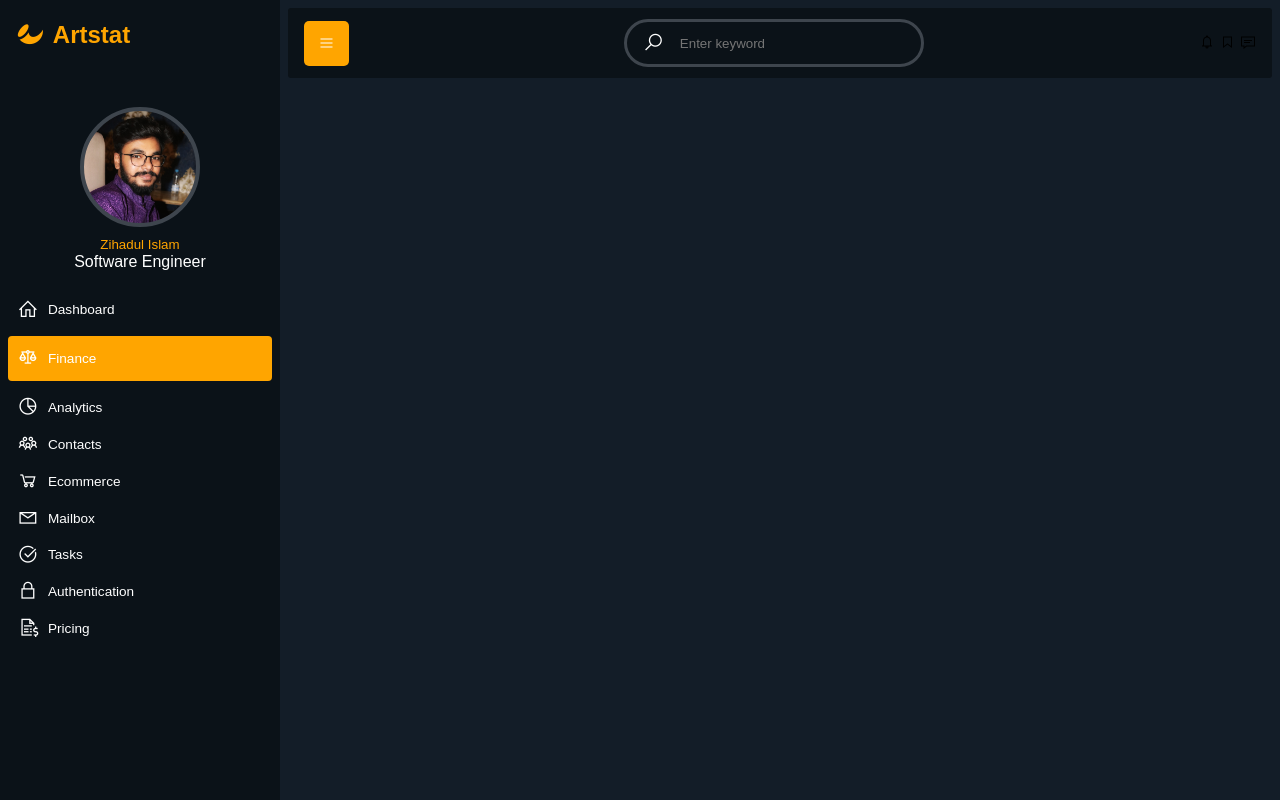
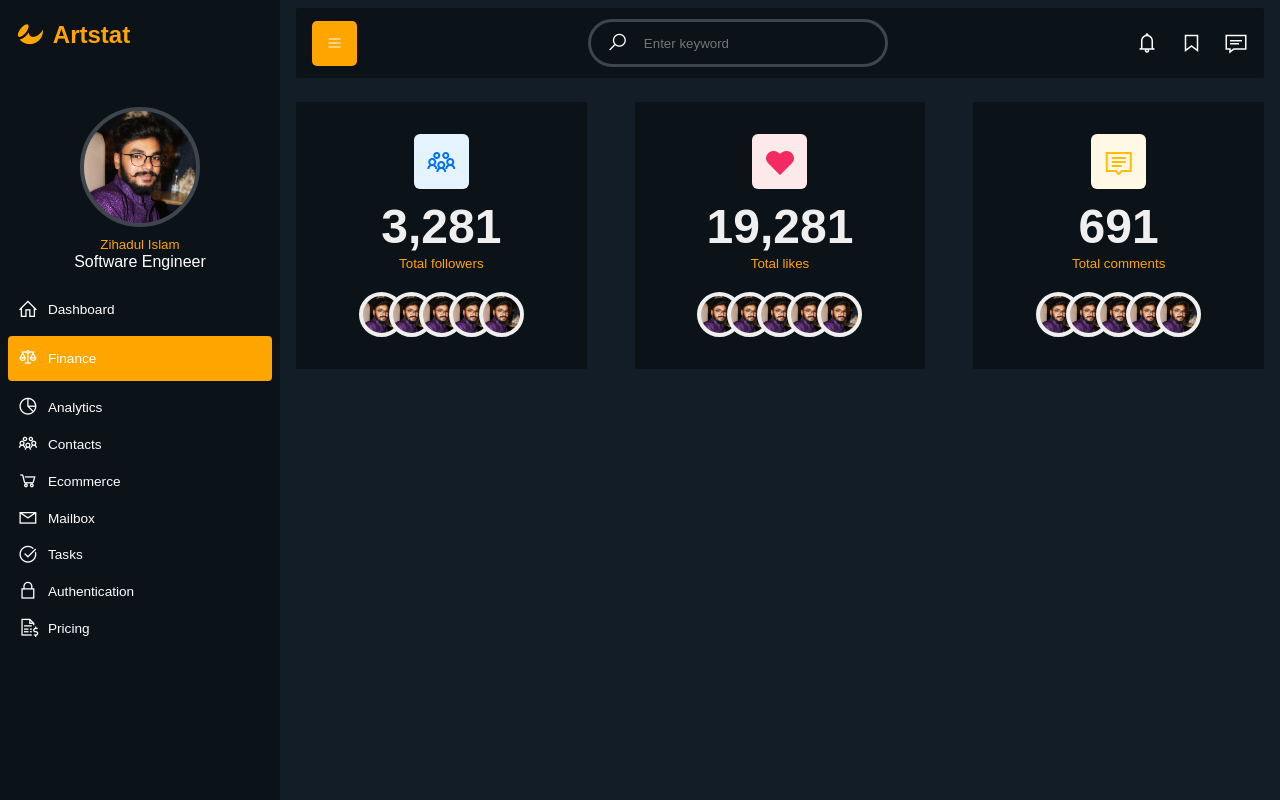
Before and after one commit to zuizihad/responsive-admin, a plain HTML site: page index.html in a window 1280 px wide. Drawn offline with nearby package versions, Linux system fonts and the light colour scheme.

Commit message:
card design

```diff
--- a/index.html
+++ b/index.html
@@ -88,18 +88,72 @@
     <div class="main-content">
         <header>
             <label for="" class="menu-toggle">
-                <span class="las la-bars"></span>
+                <span class="las la-bars folow"></span>
             </label>
             <div class="search">
                 <span class="las la-search"></span>
                 <input type="search" name="" placeholder="Enter keyword" id="">
             </div>
-            <div>
+            <div class="head-icons">
                 <span class="las la-bell"></span>
                 <span class="las la-bookmark"></span>
                 <span class="las la-sms"></span>
             </div>
         </header>
+        <main>
+            <div class="cards">
+                <div class="card">
+                    <div class="card-icon follow">
+                        <span class="las la-users"></span>
+                    </div>
+                    <div class="card-info">
+                        <h2>3,281</h2>
+                        <small>Total followers</small>
+                    </div>
+                    <div class="card-images">
+                        <div style="background-image: url(img/z.jpeg)"></div>
+                        <div style="background-image: url(img/z.jpeg)"></div>
+                        <div style="background-image: url(img/z.jpeg)"></div>
+                        <div style="background-image: url(img/z.jpeg)"></div>
+                        <div style="background-image: url(img/z.jpeg)"></div>
+                    </div>
+                </div>
+
+                <div class="card">
+                    <div class="card-icon likes">
+                        <span class="las la-heart"></span>
+                    </div>
+                    <div class="card-info">
+                        <h2>19,281</h2>
+                        <small>Total likes</small>
+                    </div>
+                    <div class="card-images">
+                        <div style="background-image: url(img/z.jpeg)"></div>
+                        <div style="background-image: url(img/z.jpeg)"></div>
+                        <div style="background-image: url(img/z.jpeg)"></div>
+                        <div style="background-image: url(img/z.jpeg)"></div>
+                        <div style="background-image: url(img/z.jpeg)"></div>
+                    </div>
+                </div>
+
+                <div class="card">
+                    <div class="card-icon comment">
+                        <span class="las la-comment"></span>
+                    </div>
+                    <div class="card-info">
+                        <h2>691</h2>
+                        <small>Total comments</small>
+                    </div>
+                    <div class="card-images">
+                        <div style="background-image: url(img/z.jpeg)"></div>
+                        <div style="background-image: url(img/z.jpeg)"></div>
+                        <div style="background-image: url(img/z.jpeg)"></div>
+                        <div style="background-image: url(img/z.jpeg)"></div>
+                        <div style="background-image: url(img/z.jpeg)"></div>
+                    </div>
+                </div>
+            </div>
+        </main>
     </div>
 
 </body>
--- a/style.css
+++ b/style.css
@@ -98,7 +98,7 @@ input, button {
     margin-left: 280px;
     min-height: 100vh;
     background: var(--bg-body);
-    padding: .5rem;
+    padding: .5rem 1rem;
 }
 header {
     height:70px;
@@ -108,10 +108,15 @@ header {
     background: var(--bg);
     padding: 0rem 1rem;
     position: fixed;
-    left:calc(280px + .5rem);
-    right:.5rem;
+    left:calc(280px + 1rem);
+    right:1rem;
     top: .5rem;
     border-radius: 3px;
+}
+.head-icons span {
+    font-size: 1.5rem;
+    margin-left: 1rem;
+    color: #fff;
 }
 .menu-toggle {
     height:45px;
@@ -144,3 +149,88 @@ header {
     padding:1rem;
     color: #fff;
 }
+/* header end */
+
+main {
+    margin-top: calc(70px + .5rem);
+    padding: 1rem 0rem;
+}
+.cards {
+    display: grid;
+    grid-template-columns: repeat(3, 1fr);
+    grid-gap: 3rem;
+}
+
+.card {
+    background: var(--bg);
+    padding:2rem 1rem;
+}
+
+.card-icon{
+    text-align: center;
+    display: grid;
+    place-items: center;
+}
+
+.card-icon span {
+    height:55px;
+    width:55px;
+    color: #fff;
+    font-size:2rem;
+    border-radius:6px;
+    display: grid;
+    place-items: center;
+}
+
+.follow span {
+    color: #0072f2;
+    background: #e5f3fe;
+
+}
+.likes span {
+    color: #f42a62;
+    background: #fde9ea;
+
+}
+.comment span {
+    color: #ffbc01;
+    background: #fff8e5;
+
+}
+
+.card-info {
+    text-align: center;
+    margin-top:.6rem;
+}
+.card-info h2 {
+    font-size:3rem;
+    color: #efefef;
+}
+
+.card-info small{
+    display: inline-block;
+    color: var(--main);
+    font-weight: 500;
+}
+
+.card-images {
+    display: flex;
+    justify-content: center;
+    align-items: center;
+    margin-top: 1.3rem;
+}
+
+.card-images div {
+    height:45px;
+    width:45px;
+    background-size: cover;
+    background-repeat: no-repeat;
+    border-radius:50%;
+    border: 4px solid #efefef;
+    position: relative;
+    margin-left:-15px;
+}
+
+.card-images div:first-child {
+    margin-left: 0;
+}
```
